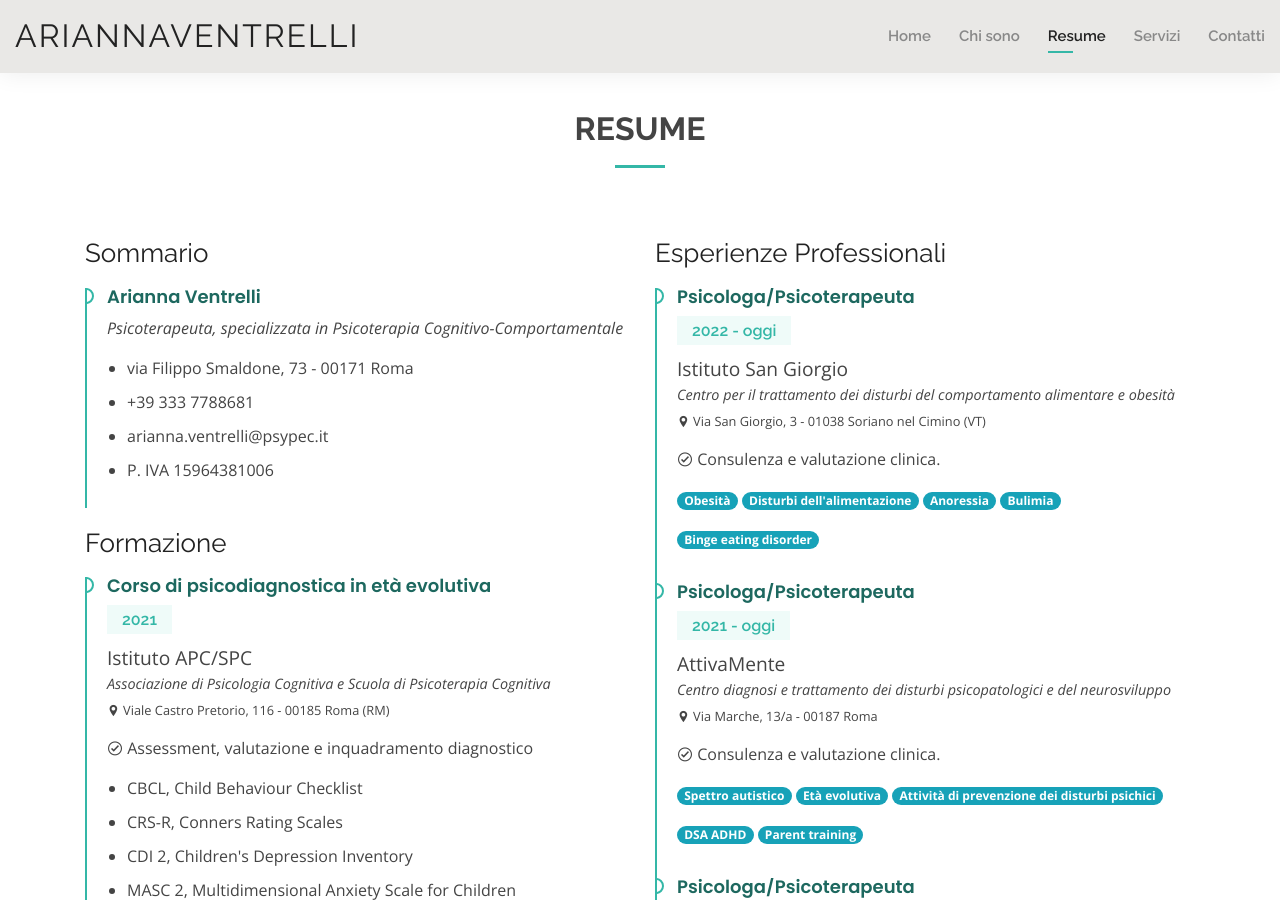
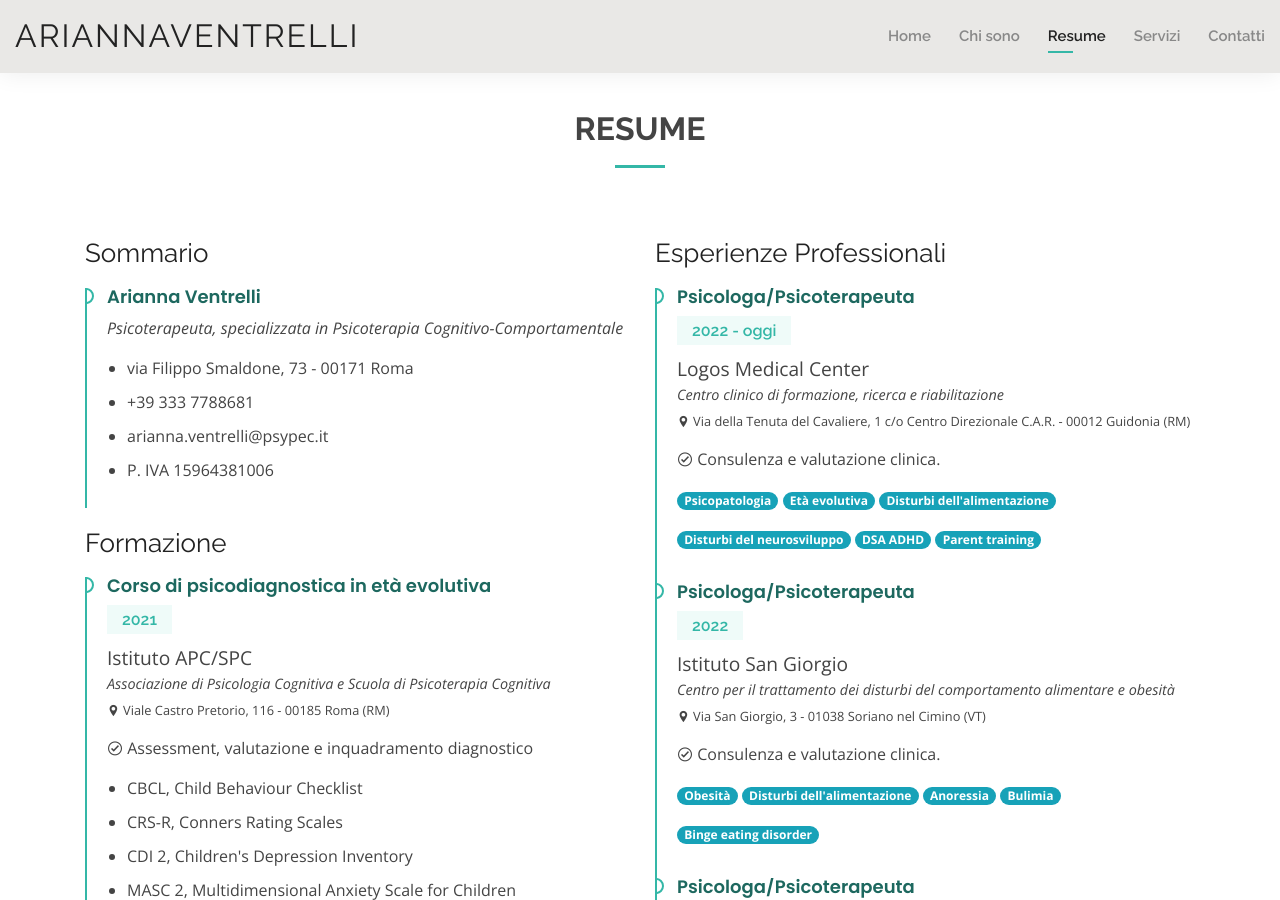
Before and after one commit to venari-psycho/venari-psycho.github.io, a Jekyll site: the page built from resume.html, in a window 1280 px wide and 900 px high. Built offline with Jekyll 4.4.1, drawn with Linux system fonts in a browser that asks for light colours.

Commit message:
Added work exp. at Logos in resume.html

```diff
--- a/resume.html
+++ b/resume.html
@@ -212,6 +212,28 @@ layout: default
             <h4>Psicologa/Psicoterapeuta</h4>
             <h5>2022 - oggi</h5>
             <div class="job-header">
+              <div class="job-center-name">Logos Medical Center</div>
+              <div class="job-center-description">Centro clinico di formazione, ricerca e riabilitazione</div>
+              <div class="job-center-location">
+                <span class="icofont-location-pin"></span> Via della Tenuta del Cavaliere, 1 c/o Centro Direzionale C.A.R. - 00012 Guidonia (RM)
+              </div>
+            </div>
+            <div class="job-content">
+              <p><span class="icofont-check-circled"></span> Consulenza e valutazione clinica.</p>
+            </div>
+            <div class="job-footer">
+              <p class="badge badge-pill badge-info">Psicopatologia</p>
+              <p class="badge badge-pill badge-info">Et&agrave; evolutiva</p>
+              <p class="badge badge-pill badge-info">Disturbi dell'alimentazione</p>
+              <p class="badge badge-pill badge-info">Disturbi del neurosviluppo</p>
+              <p class="badge badge-pill badge-info">DSA ADHD</p>
+              <p class="badge badge-pill badge-info">Parent training</p>
+            </div>
+          </div>
+          <div class="resume-item">
+            <h4>Psicologa/Psicoterapeuta</h4>
+            <h5>2022</h5>
+            <div class="job-header">
               <div class="job-center-name">Istituto San Giorgio</div>
               <div class="job-center-description">Centro per il trattamento dei disturbi del comportamento alimentare e obesit&agrave;</div>
               <div class="job-center-location">
```
